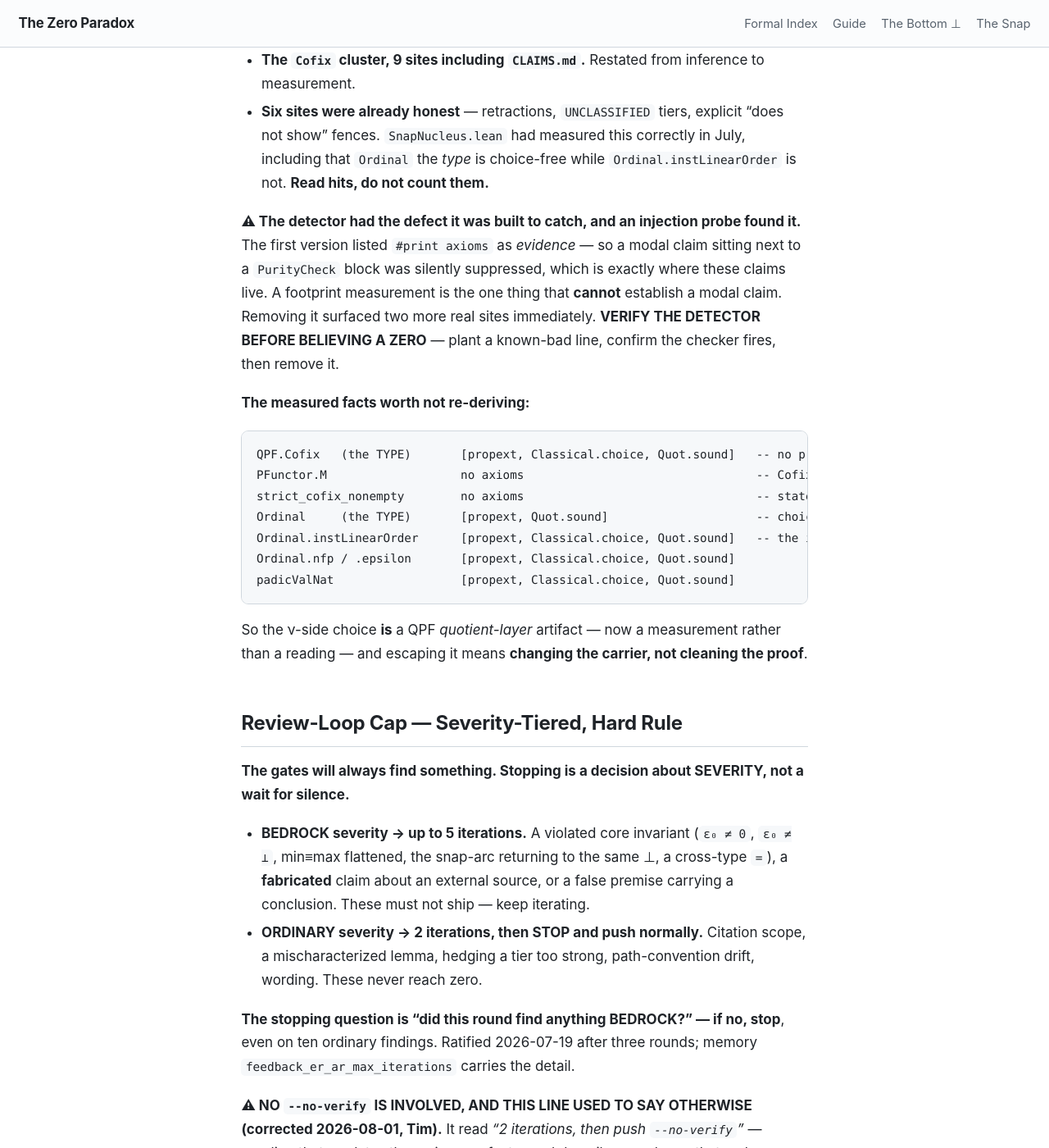
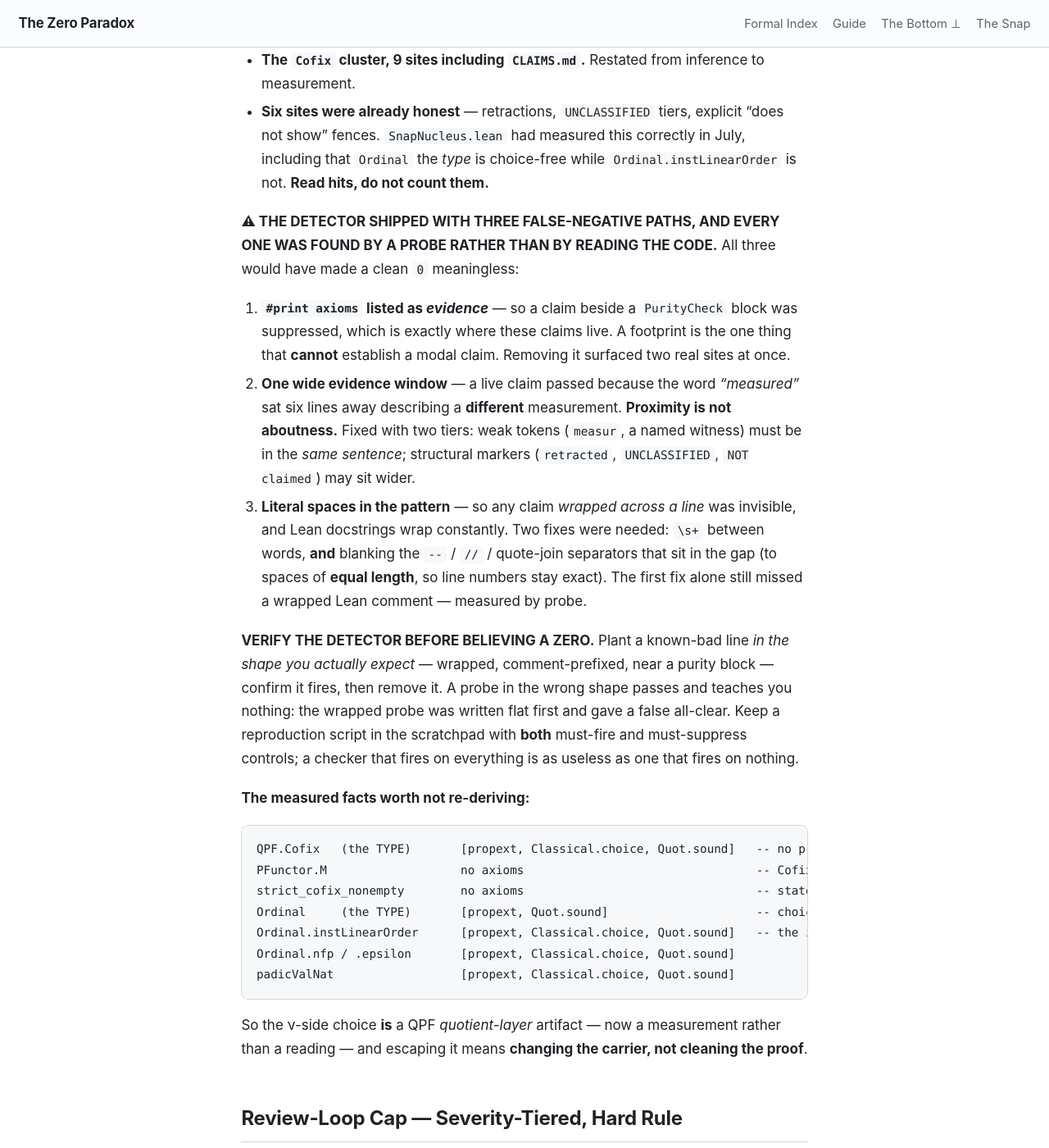
Before and after one commit to timbrigham/ZeroParadox, a Jekyll site: the page built from CLAUDE.md, in a window 1280 px wide and 1400 px high, scrolled down 20626 px. Shown: the whole window at 82% size. Built offline with Jekyll 4.4.1, drawn with Linux system fonts in a browser that asks for light colours; our own code applies the rules of GitHub Pages for plain Markdown files.

Commit message:
Sweep the class, not the site: 5 M-type attributions, and 3 blind spots in the checker

````diff
--- a/CLAUDE.md
+++ b/CLAUDE.md
@@ -424,12 +424,25 @@
   fences. `SnapNucleus.lean` had measured this correctly in July, including that `Ordinal` the *type*
   is choice-free while `Ordinal.instLinearOrder` is not. **Read hits, do not count them.**
 
-**⚠ The detector had the defect it was built to catch, and an injection probe found it.** The first
-version listed `#print axioms` as *evidence* — so a modal claim sitting next to a `PurityCheck` block
-was silently suppressed, which is exactly where these claims live. A footprint measurement is the one
-thing that **cannot** establish a modal claim. Removing it surfaced two more real sites immediately.
-**VERIFY THE DETECTOR BEFORE BELIEVING A ZERO** — plant a known-bad line, confirm the checker fires,
-then remove it.
+**⚠ THE DETECTOR SHIPPED WITH THREE FALSE-NEGATIVE PATHS, AND EVERY ONE WAS FOUND BY A PROBE RATHER
+THAN BY READING THE CODE.** All three would have made a clean `0` meaningless:
+1. **`#print axioms` listed as *evidence*** — so a claim beside a `PurityCheck` block was suppressed,
+   which is exactly where these claims live. A footprint is the one thing that **cannot** establish a
+   modal claim. Removing it surfaced two real sites at once.
+2. **One wide evidence window** — a live claim passed because the word *"measured"* sat six lines away
+   describing a **different** measurement. **Proximity is not aboutness.** Fixed with two tiers: weak
+   tokens (`measur`, a named witness) must be in the *same sentence*; structural markers
+   (`retracted`, `UNCLASSIFIED`, `NOT claimed`) may sit wider.
+3. **Literal spaces in the pattern** — so any claim *wrapped across a line* was invisible, and Lean
+   docstrings wrap constantly. Two fixes were needed: `\s+` between words, **and** blanking the
+   `--` / `//` / quote-join separators that sit in the gap (to spaces of **equal length**, so line
+   numbers stay exact). The first fix alone still missed a wrapped Lean comment — measured by probe.
+
+**VERIFY THE DETECTOR BEFORE BELIEVING A ZERO.** Plant a known-bad line *in the shape you actually
+expect* — wrapped, comment-prefixed, near a purity block — confirm it fires, then remove it. A probe
+in the wrong shape passes and teaches you nothing: the wrapped probe was written flat first and gave
+a false all-clear. Keep a reproduction script in the scratchpad with **both** must-fire and
+must-suppress controls; a checker that fires on everything is as useless as one that fires on nothing.
 
 **The measured facts worth not re-deriving:**
 ```
````
Also changed, not shown: README.md (+1 -1 lines), register.md (+1 -1 lines), scripts/build_zpp.py (+11 -4 lines), 3 other files.
